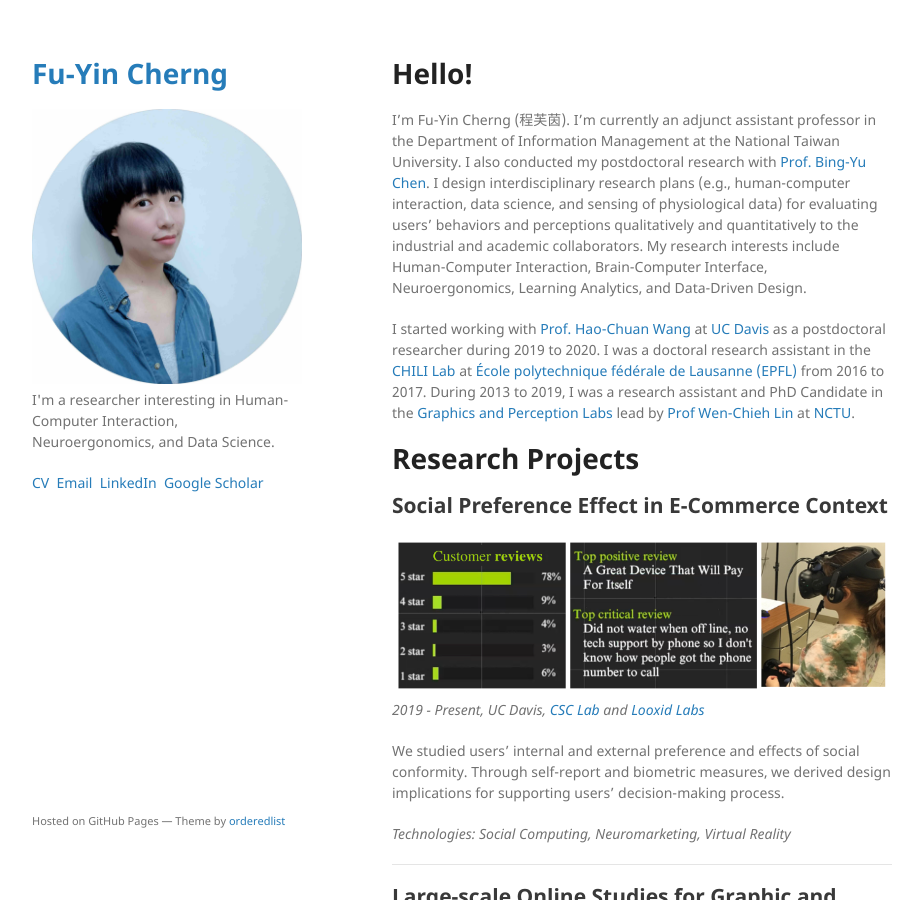
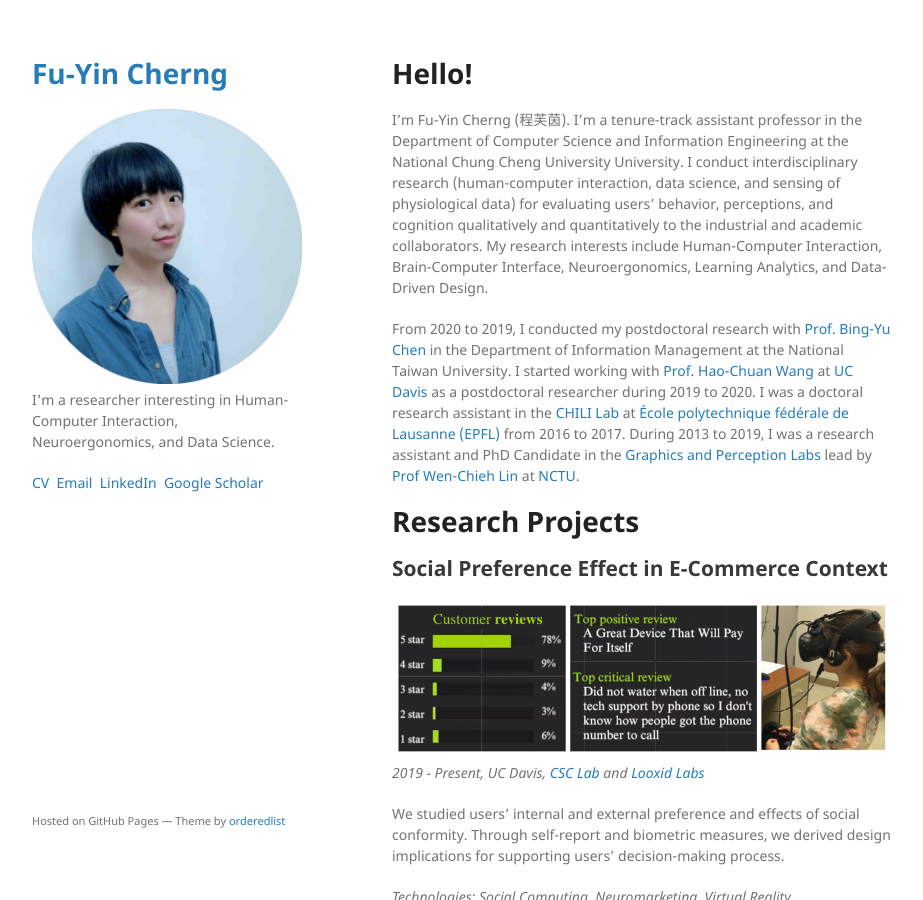
Before and after one commit to FuyinCherng/FuyinCherng.github.io, a Jekyll site: the page built from index.md, in a window 1280 px wide and 900 px high. Shown: the whole window, without its empty margins (178-1101 px from the left). Built offline with Jekyll 4.4.1, drawn with Linux system fonts in a browser that asks for light colours; our own code applies the rules of GitHub Pages for plain Markdown files.

Commit message:
update affliation

```diff
--- a/index.md
+++ b/index.md
@@ -3,10 +3,10 @@ layout: default
 ---
 
 # Hello!
-I'm Fu-Yin Cherng (程芙茵). I'm currently an adjunct assistant professor in the Department of Information Management at the National Taiwan University. I also conducted my postdoctoral research with [Prof. Bing-Yu Chen](http://graphics.im.ntu.edu.tw/~robin/). I design interdisciplinary research plans (e.g., human-computer interaction, data science, and sensing of physiological data) for evaluating users’ behaviors and perceptions qualitatively and quantitatively to the industrial and academic collaborators. My research interests include Human-Computer Interaction, Brain-Computer Interface, Neuroergonomics, Learning Analytics, and Data-Driven Design.
+I'm Fu-Yin Cherng (程芙茵). I'm a tenure-track assistant professor in the Department of Computer Science and Information Engineering at the National Chung Cheng University University. I conduct interdisciplinary research (human-computer interaction, data science, and sensing of physiological data) for evaluating users’ behavior, perceptions, and cognition qualitatively and quantitatively to the industrial and academic collaborators. My research interests include Human-Computer Interaction, Brain-Computer Interface, Neuroergonomics, Learning Analytics, and Data-Driven Design.
 
 
-I started working with [Prof. Hao-Chuan Wang](http://www.haochuanwang.info/) at [UC Davis](https://www.ucdavis.edu/) as a postdoctoral researcher during 2019 to 2020. I was a doctoral research assistant in the [CHILI Lab](https://www.epfl.ch/labs/chili/) at [École polytechnique fédérale de Lausanne (EPFL)](https://www.epfl.ch/en/home/) from 2016 to 2017. During 2013 to 2019, I was a research assistant and PhD Candidate in the [Graphics and Perception Labs](https://gpl.cs.nctu.edu.tw) lead by [Prof Wen-Chieh Lin](https://gpl.cs.nctu.edu.tw/Steve-Lin/) at [NCTU](https://www.nctu.edu.tw/).
+From 2020 to 2019, I conducted my postdoctoral research with [Prof. Bing-Yu Chen](http://graphics.im.ntu.edu.tw/~robin/) in the Department of Information Management at the National Taiwan University. I started working with [Prof. Hao-Chuan Wang](http://www.haochuanwang.info/) at [UC Davis](https://www.ucdavis.edu/) as a postdoctoral researcher during 2019 to 2020. I was a doctoral research assistant in the [CHILI Lab](https://www.epfl.ch/labs/chili/) at [École polytechnique fédérale de Lausanne (EPFL)](https://www.epfl.ch/en/home/) from 2016 to 2017. During 2013 to 2019, I was a research assistant and PhD Candidate in the [Graphics and Perception Labs](https://gpl.cs.nctu.edu.tw) lead by [Prof Wen-Chieh Lin](https://gpl.cs.nctu.edu.tw/Steve-Lin/) at [NCTU](https://www.nctu.edu.tw/).
 
 # Research Projects
 ## Social Preference Effect in E-Commerce Context
```
